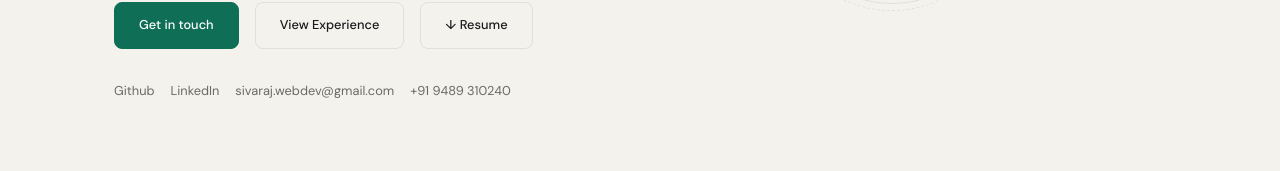
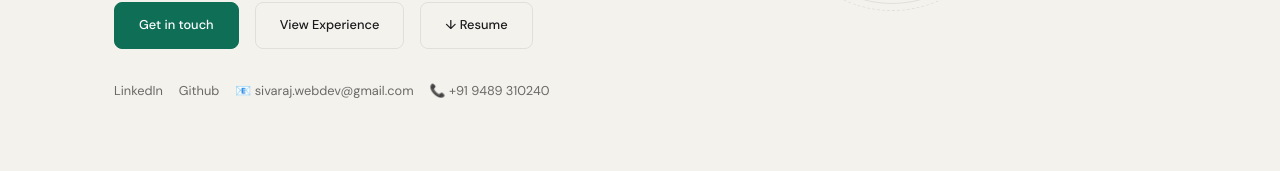
Before and after one commit to sivaraj-codes/sm_portfolio_v1, a React (Vite) app: page / in a window 1280 px wide. Shown: the part 494-665 px from the top of the page. Built offline with nearby package versions, Linux system fonts and the light colour scheme.

Commit message:
fix: updated emoji's for mail icon

```diff
--- a/src/components/sections/Hero.tsx
+++ b/src/components/sections/Hero.tsx
@@ -1,6 +1,8 @@
 import type { HeroData } from "../../types";
 import { Button } from "../ui/Button";
 import heroStyles from "./Hero.module.css";
+
+const emojiMap: Record<string, string> = { mail: "📧", phone: "📞" };
 interface HeroProps {
   data: HeroData;
 }
@@ -52,7 +54,7 @@ export const Hero = ({ data }: HeroProps) => {
                     : undefined
                 }
               >
-                {link.label} {""}
+                {emojiMap?.[link.icon] ?? ""} {link.label} {""}
               </a>
             </li>
           ))}
--- a/src/data/portfolio.ts
+++ b/src/data/portfolio.ts
@@ -9,14 +9,14 @@ export const portfolioData: PortfolioData = {
     years: 3,
     links: [
       {
+        label: "LinkedIn",
+        url: "https://www.linkedin.com/in/sivaraj-dev",
+        icon: "linkedin",
+      },
+      {
         label: "Github",
         url: "https://github.com/sivaraj-codes",
         icon: "github",
-      },
-      {
-        label: "LinkedIn",
-        url: "https://www.linkedin.com/in/sivaraj-dev",
-        icon: "linkedin",
       },
       {
         label: "sivaraj.webdev@gmail.com",
```
